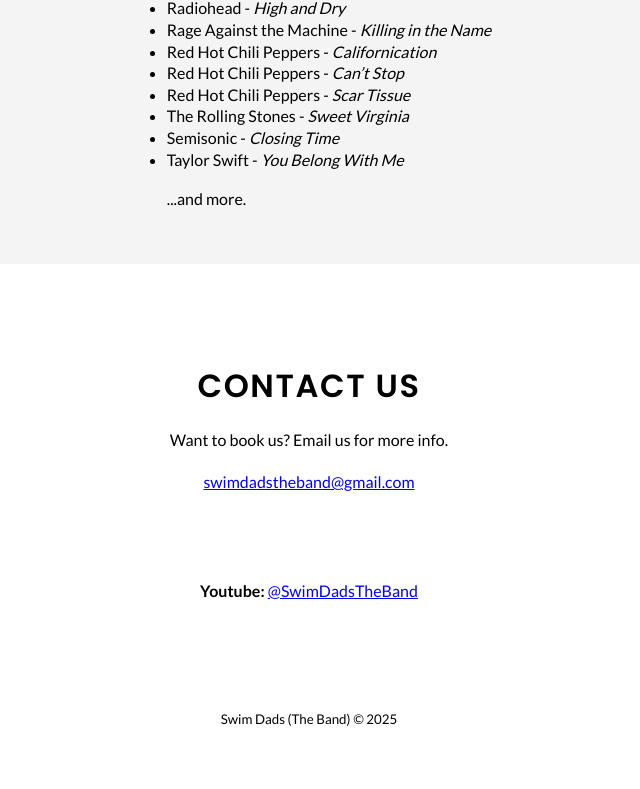
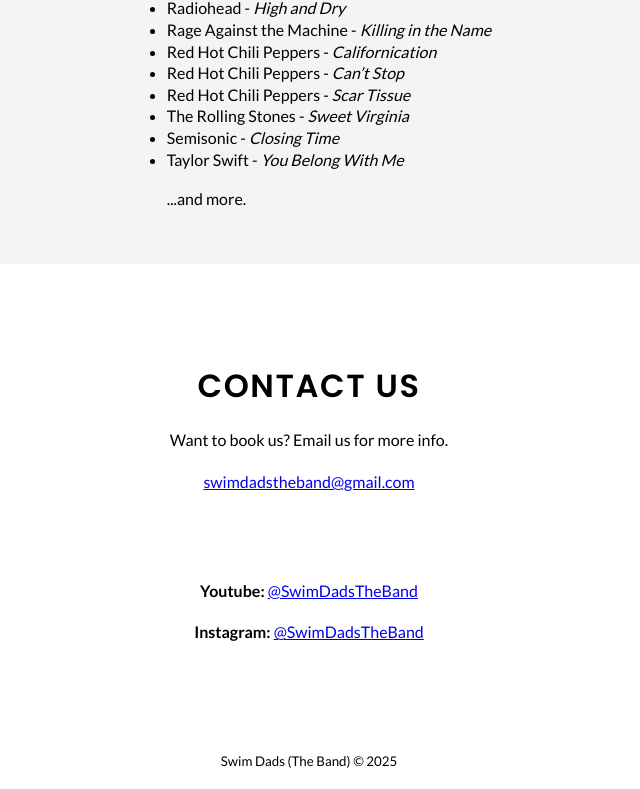
Before and after one commit to jjhiew/swimdadstheband.com, a website: page index.html in a window 1280 px wide. Shown: the part 5016-5805 px from the top of the page, without its empty margins (331-971 px from the left). Before the commit the page ends 5763 px from the top, so only its background shows below. Drawn offline with Linux system fonts and the light colour scheme.

Commit message:
Add Instagram

```diff
--- a/index.html
+++ b/index.html
@@ -198,6 +198,7 @@
         <p><a href="mailto:swimdadstheband@gmail.com" target="_blank">swimdadstheband@gmail.com</a></p>
         <br /><br />
         <p><b>Youtube:</b> <a href="https://www.youtube.com/@SwimDadsTheBand" target="_blank">@SwimDadsTheBand</a></p>
+        <p><b>Instagram:</b> <a href="https://www.instagram.com/swimdadstheband/" target="_blank">@SwimDadsTheBand</a></p>
     </section>
 
     <footer>
```
